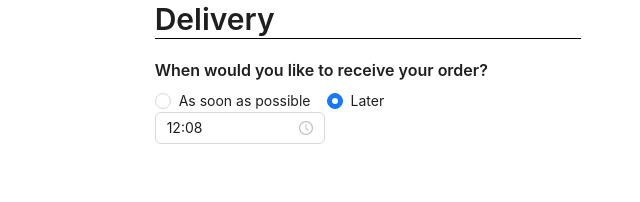
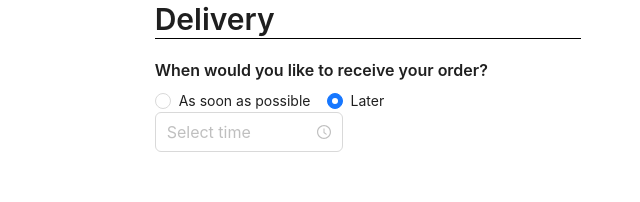
Before and after one commit to huuyl123/pizza-project, a Next.js app: page /delivery in a window 1280 px wide. Both pictures are taken after a click on the label "Later". Shown: the top 202 px of the page, without its empty margins (272-912 px from the left). Built offline with nearby package versions, Linux system fonts and the light colour scheme.

Commit message:
add timepicker to delivery page

```diff
--- a/src/pages/delivery/index.jsx
+++ b/src/pages/delivery/index.jsx
@@ -17,6 +17,8 @@ export default function Delivery() {
     setValue(e.target.value);
   };
 
+  const disableHours = [0, 1, 2, 3, 4, 5, 6, 7, 21, 22, 23, 24];
+
   return (
     <div className={styles.container}>
       <Row justify="center">
@@ -32,8 +34,10 @@ export default function Delivery() {
           {value === 2 ? (
             <div>
               <TimePicker
-                defaultValue={dayjs("12:08", format)}
                 format={format}
+                size="large"
+                minuteStep={15}
+                disabledHours={() => disableHours}
               />
             </div>
           ) : (
```
